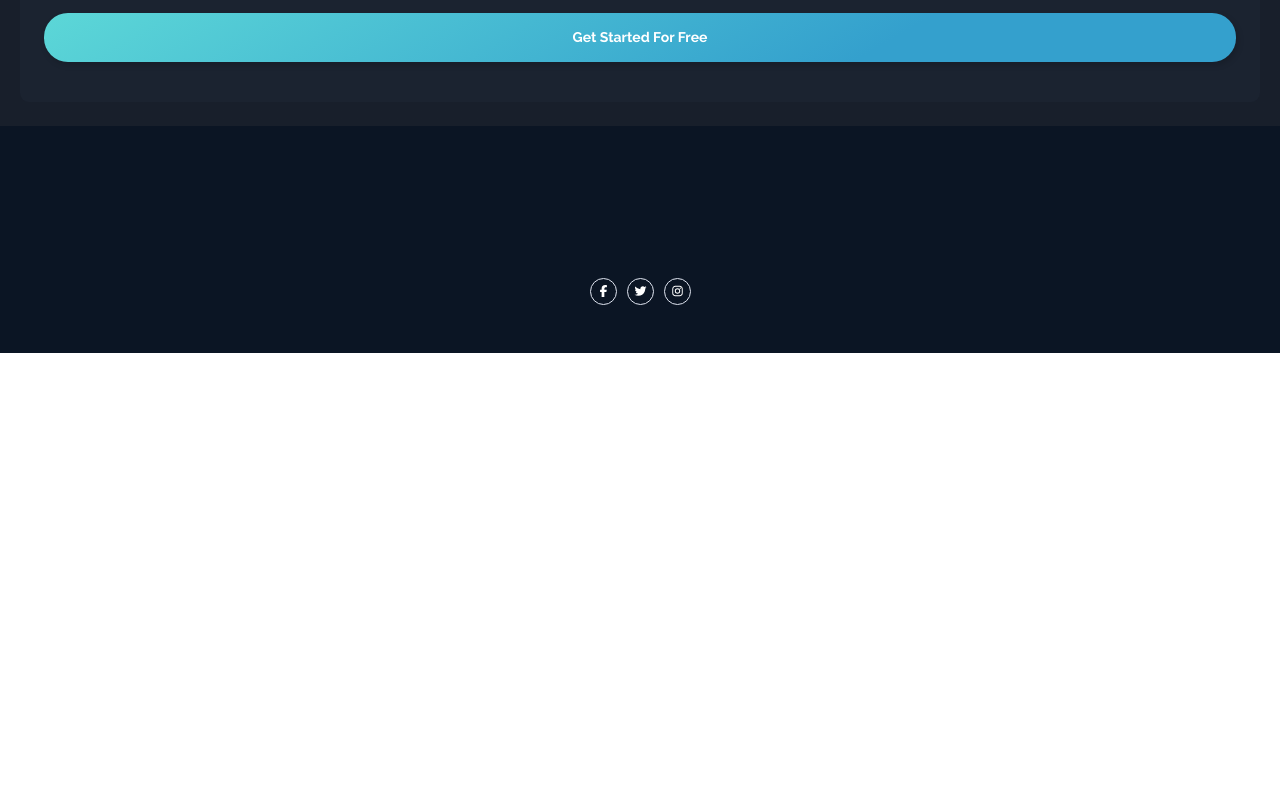
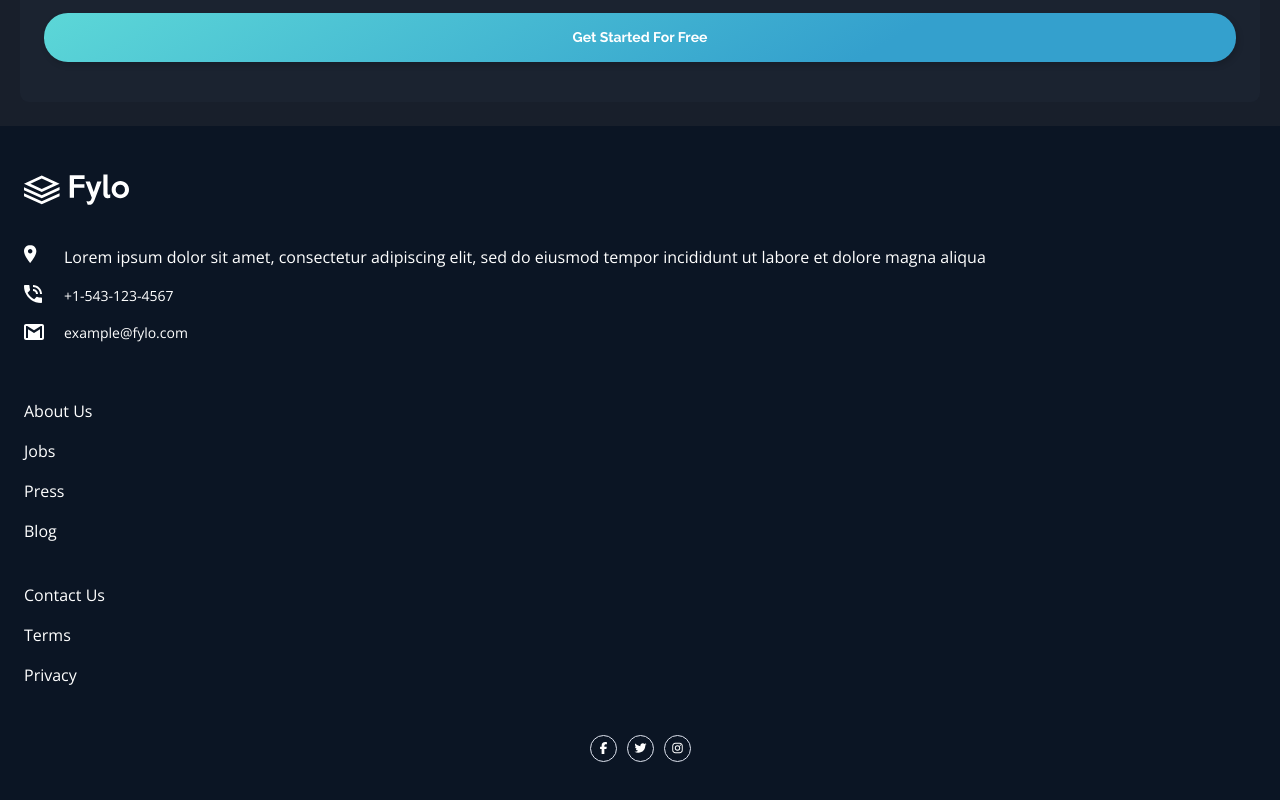
Before and after one commit to g-akca/fylo-landing-page, a React (Vite) app: page / in a window 1280 px wide. Shown: the part 3518-4318 px from the top of the page. Before the commit the page ends 3871 px from the top, so only its background shows below. Built offline with nearby package versions, Linux system fonts and the light colour scheme.

Commit message:
Add Footer structure and styles

```diff
--- a/src/components/Footer.jsx
+++ b/src/components/Footer.jsx
@@ -2,18 +2,50 @@ import { faFacebookF } from '@fortawesome/free-brands-svg-icons';
 import { faTwitter } from '@fortawesome/free-brands-svg-icons';
 import { faInstagram } from '@fortawesome/free-brands-svg-icons';
 
+import logoImg from "/images/logo.svg";
+import locationIcon from "/images/icon-location.svg";
+import phoneIcon from "/images/icon-phone.svg";
+import emailIcon from "/images/icon-email.svg";
 import SocialMediaIcon from "./SocialMediaIcon";
 
 function Footer() {
   return (
     <footer className="bg-navy-950 px-6 py-12 flex flex-col gap-12">
       <div className="flex flex-col gap-14">
-        <div>
+        <div className="flex flex-col gap-10">
+          <img src={logoImg} alt="Fylo logo" className="h-7.75 self-start" />
 
+          <div className="flex flex-col gap-4">
+            <div className="grid grid-cols-[24px_1fr] gap-4">
+              <img src={locationIcon} alt="Location icon" />
+              <p className="text-[16px] leading-base">Lorem ipsum dolor sit amet, consectetur adipiscing elit, sed do eiusmod tempor incididunt ut labore et dolore magna aliqua</p>
+            </div>
+
+            <div className="grid grid-cols-[24px_1fr] gap-4">
+              <img src={phoneIcon} alt="Phone icon" />
+              <p>+1-543-123-4567</p>
+            </div>
+
+            <div className="grid grid-cols-[24px_1fr] gap-4 items-center">
+              <img src={emailIcon} alt="Email icon" />
+              <p>example@fylo.com</p>
+            </div>
+          </div>
         </div>
 
-        <div>
+        <div className="flex flex-col gap-10 text-[16px] leading-base">
+          <ul className="flex flex-col gap-4">
+            <li><a href="#">About Us</a></li>
+            <li><a href="#">Jobs</a></li>
+            <li><a href="#">Press</a></li>
+            <li><a href="#">Blog</a></li>
+          </ul>
 
+          <ul className="flex flex-col gap-4">
+            <li><a href="#">Contact Us</a></li>
+            <li><a href="#">Terms</a></li>
+            <li><a href="#">Privacy</a></li>
+          </ul>
         </div>
       </div>
 
```
